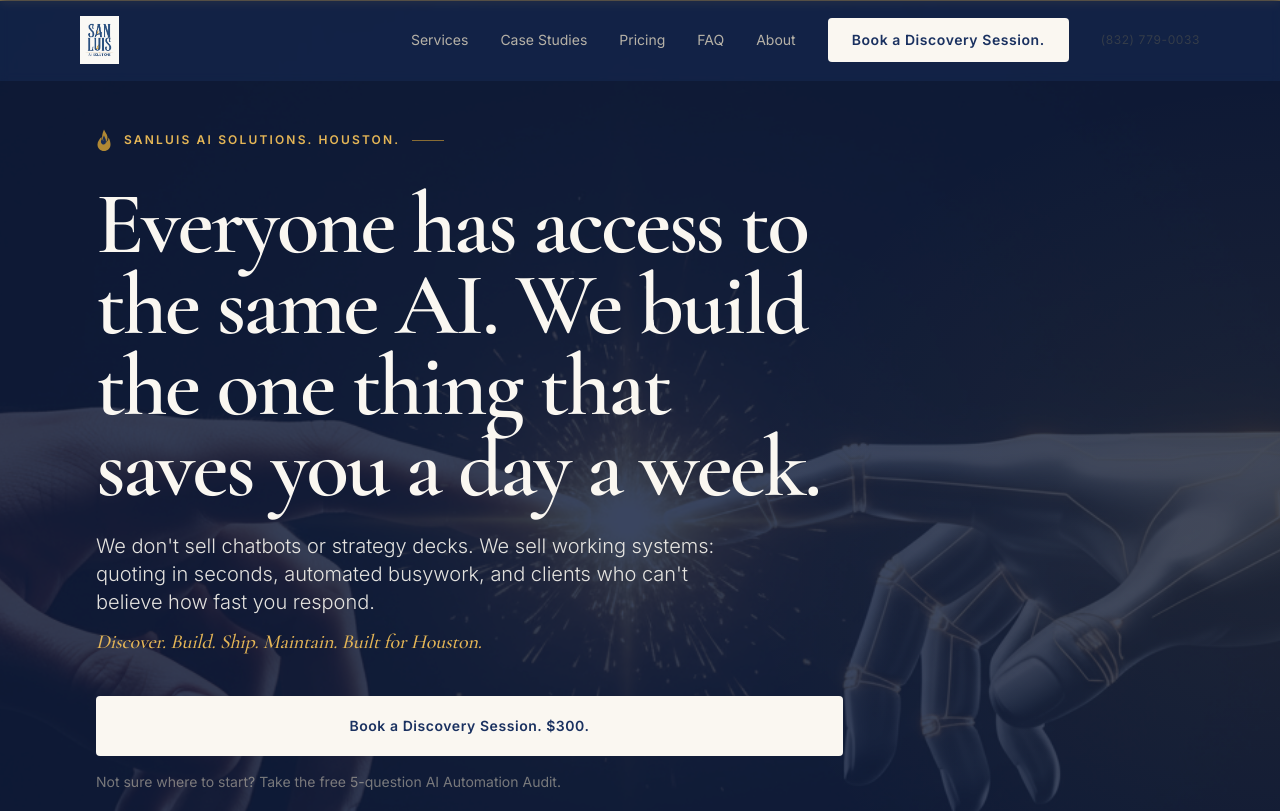
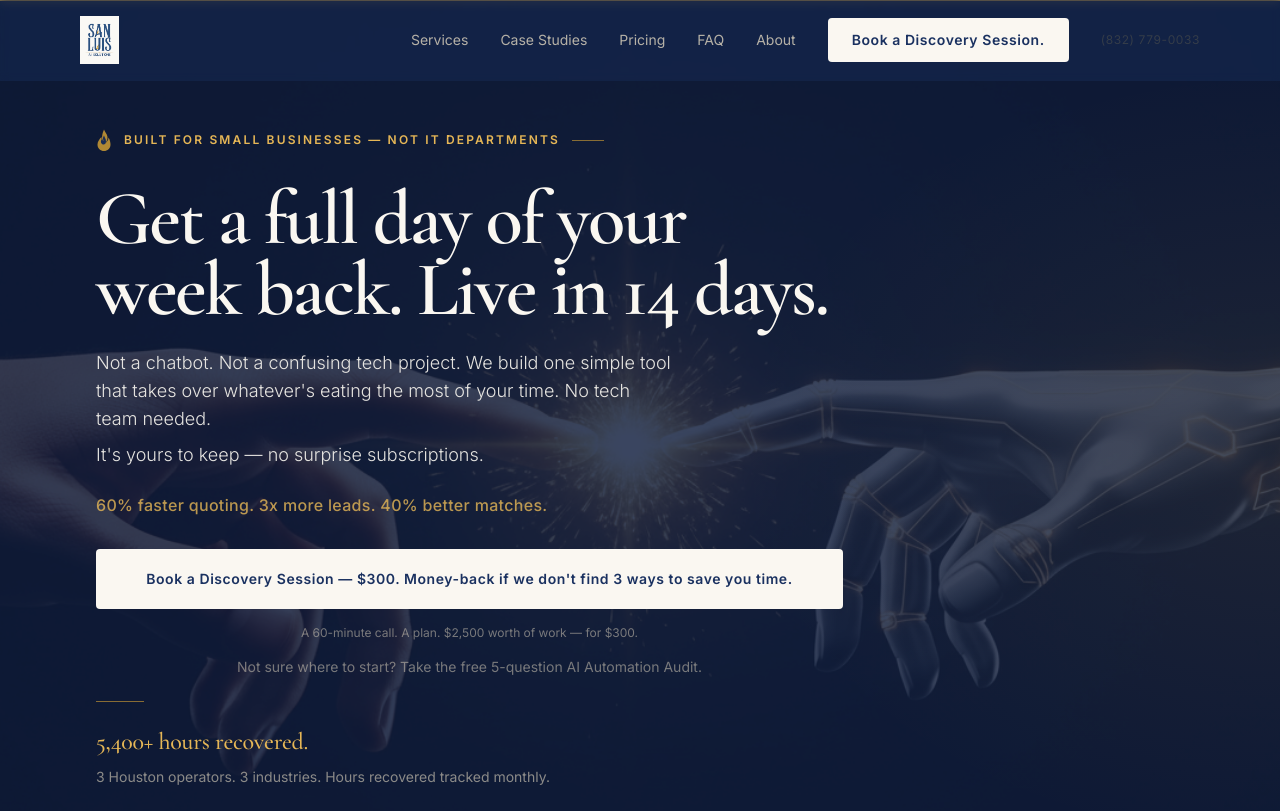
Before and after one commit to SanLuis-AI-Solutions/sanluisai-portfolio, a Next.js app: page / in a window 1280 px wide. Shown: the top 811 px of the page. Built offline with nearby package versions, Linux system fonts and the light colour scheme.

Commit message:
Hero rewrite + AI Consulting on homepage services section

```diff
--- a/components/Hero.tsx
+++ b/components/Hero.tsx
@@ -28,34 +28,44 @@
         <Image src="/hero-hands.png" alt="" fill className="object-cover object-center" priority sizes="100vw" />
       </motion.div>
       <div className="absolute top-0 right-0 w-1/2 h-full bg-[radial-gradient(ellipse_at_center_right,rgba(217,164,52,0.08),transparent_60%)] pointer-events-none" />
-      <div className="relative max-w-[1440px] w-full mx-auto px-8 md:px-16 lg:px-24 py-32 z-10">
+      <div className="relative max-w-[1440px] w-full mx-auto px-8 md:px-16 lg:px-24 py-20 md:py-32 z-10">
         <div className="max-w-[74ch]">
             <AnimatedSection delay={0}>
               <div className="flex items-center gap-3 mb-8">
                 <FlameMark size="sm" className="opacity-80" />
-                <span className="font-sans text-xs font-semibold tracking-[0.18em] uppercase text-gold-500">SanLuis AI Solutions. Houston.</span>
+                <span className="font-sans text-xs font-semibold tracking-[0.18em] uppercase text-gold-500">Built for small businesses &mdash; not IT departments</span>
                 <div className="h-px w-8 bg-gold-600/60" />
               </div>
             </AnimatedSection>
             <AnimatedSection delay={0.15}>
-              <h1 className="font-display text-[clamp(3rem,7vw,5.5rem)] text-bone-50 font-semibold leading-[0.92] tracking-[-0.03em] mb-6">
-                Everyone has access to the same AI. We build the one thing that saves you a day a week.
+              <h1 className="font-display text-[clamp(2.2rem,6vw,5rem)] text-bone-50 font-semibold leading-[0.92] tracking-[-0.03em] mb-6">
+                Get a full day of your week back. Live in 14 days.
               </h1>
             </AnimatedSection>
             <AnimatedSection delay={0.3}>
-              <p className="font-sans text-lg md:text-xl font-light text-bone-50/90 leading-relaxed max-w-[52ch] mb-3">
-                We don't sell chatbots or strategy decks. We sell working systems: quoting in seconds, automated busywork, and clients who can't believe how fast you respond.
+              <p className="font-sans text-base md:text-lg font-light text-bone-50/90 leading-relaxed max-w-[52ch] mb-2">
+                Not a chatbot. Not a confusing tech project. We build one simple tool that takes over whatever&apos;s eating the most of your time. No tech team needed.
+              </p>
+              <p className="font-sans text-base md:text-lg font-light text-bone-50/90 leading-relaxed max-w-[52ch] mb-6">
+                It&apos;s yours to keep &mdash; no surprise subscriptions.
               </p>
             </AnimatedSection>
             <AnimatedSection delay={0.35}>
-              <p className="font-display text-lg md:text-xl text-gold-500 italic font-medium tracking-[-0.01em] mb-10">
-                Discover. Build. Ship. Maintain. Built for Houston.
+              <p className="font-sans text-sm md:text-base text-gold-500/80 font-medium tracking-[0.02em] mb-8">
+                60% faster quoting. 3x more leads. 40% better matches.
               </p>
             </AnimatedSection>
             <AnimatedSection delay={0.45}>
-              <div className="flex flex-col gap-4 mb-16">
-                <a href="/booking" className="inline-flex items-center justify-center font-sans text-sm font-semibold tracking-[0.04em] px-10 py-5 bg-bone-50 text-navy-800 hover:bg-gold-500 hover:text-navy-900 transition-all duration-220 rounded">Book a Discovery Session. $300.</a>
-                <a href="/assessment" className="font-sans text-sm text-bone-300/50 hover:text-gold-500 transition-colors duration-200">Not sure where to start? Take the free 5-question AI Automation Audit.</a>
+              <div className="flex flex-col gap-4 mb-6">
+                <a href="/booking" className="inline-flex items-center justify-center font-sans text-sm font-semibold tracking-[0.04em] px-10 py-5 bg-bone-50 text-navy-800 hover:bg-gold-500 hover:text-navy-900 transition-all duration-220 rounded">
+                  Book a Discovery Session &mdash; $300. Money-back if we don&apos;t find 3 ways to save you time.
+                </a>
+                <p className="font-sans text-xs text-bone-300/50 text-center">
+                  A 60-minute call. A plan. $2,500 worth of work &mdash; for $300.
+                </p>
+                <a href="/assessment" className="font-sans text-sm text-bone-300/50 hover:text-gold-500 transition-colors duration-200 text-center">
+                  Not sure where to start? Take the free 5-question AI Automation Audit.
+                </a>
               </div>
             </AnimatedSection>
             <AnimatedSection delay={0.6}>
--- a/components/Services.tsx
+++ b/components/Services.tsx
@@ -61,6 +61,15 @@
     detail: 'From $5,000. Includes Architecture Blueprint + deployment + team training. Full source ownership.',
     href: '/services/custom-ai',
     bonus: 'You own everything. No license fees. Ever.',
+  },
+  {
+    num: '04',
+    icon: 'consulting' as const,
+    name: 'AI Consulting',
+    desc: 'Strategic guidance without a full build. Technology evaluation, vendor assessment, architecture review, and implementation oversight.',
+    detail: 'Custom pricing. Hourly, project-based, or monthly retainer.',
+    href: '/services/consulting',
+    bonus: 'You get expert direction without hiring a full-time executive.',
   },
 ]
 
```
